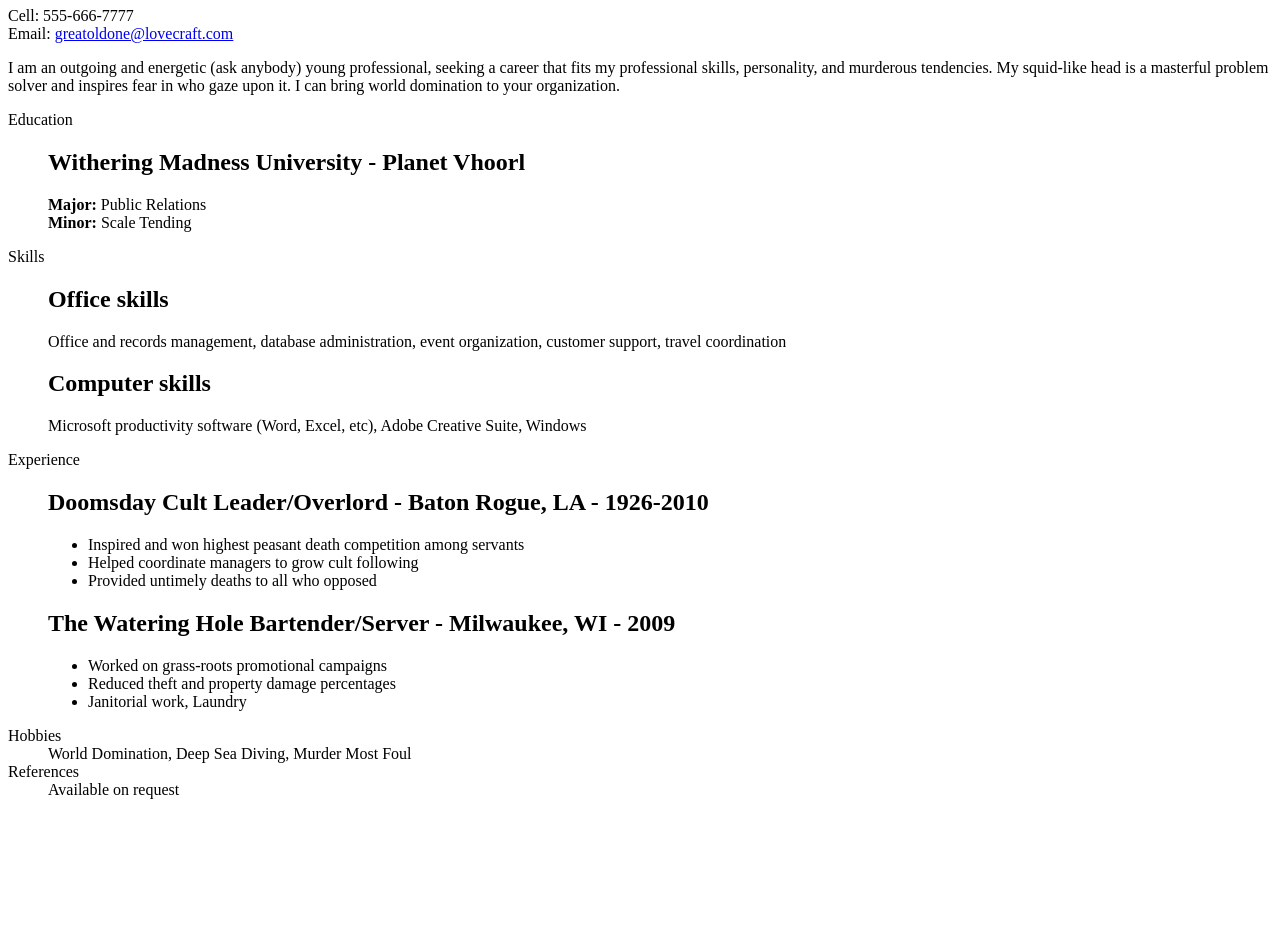
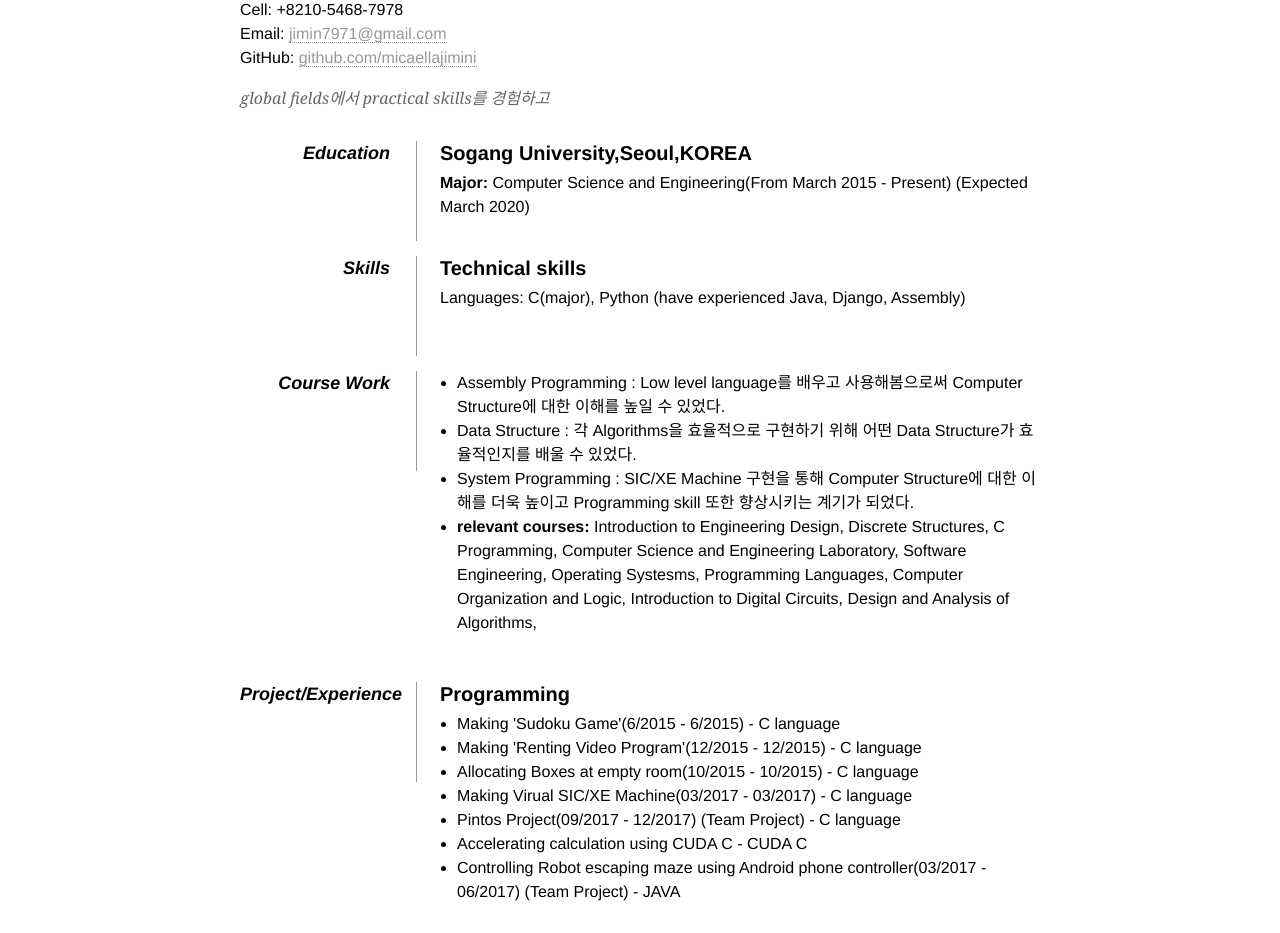
Before and after one commit to micaellajimini/micaellajimini.github.io, a plain HTML site: page index.html in a window 1280 px wide. Shown: the part 99-1032 px from the top of the page. Before the commit the page ends 914 px from the top, so only its background shows below. Drawn offline with Linux system fonts and the light colour scheme.

Commit message:
except objective

```diff
--- a/index.html
+++ b/index.html
@@ -8,33 +8,31 @@
 
      <title>One Page Resume</title>
 
-	 <link rel="stylesheet" href=".default.css" type="text/css" media='all'>
+	 <link rel="stylesheet" href="./default.css" type="text/css" media='all'>
 </head>
 
 <body>
 
     <div id="page-wrap">
 
-        <img src="images/cthulu.png" alt="Photo of Cthulu" id="pic" />
+        <!--<img src="images/cthulu.png" alt="Photo of Cthulu" id="pic" />-->
 
         <div id="contact-info" class="vcard">
 
             <!-- Microformats! -->
 
-            <h1 class="fn">C'thulhu</h1>
+            <h1 class="fn">RESUME</h1>
 
             <p>
-                Cell: <span class="tel">555-666-7777</span><br />
-                Email: <a class="email" href="mailto:greatoldone@lovecraft.com">greatoldone@lovecraft.com</a>
+                Cell: <span class="tel">+8210-5468-7978</span><br />
+                Email: <a class="email" href="mailto:jimin7971@gmail.com">jimin7971@gmail.com</a><br />
+                GitHub: <a href="https://github.com/micaellajimini">github.com/micaellajimini</a>
             </p>
         </div>
 
         <div id="objective">
             <p>
-                I am an outgoing and energetic (ask anybody) young professional, seeking a
-                career that fits my professional skills, personality, and murderous tendencies.
-                My squid-like head is a masterful problem solver and inspires fear in who gaze upon it.
-                I can bring world domination to your organization.
+                global fields에서 practical skills를 경험하고
             </p>
         </div>
 
@@ -45,54 +43,56 @@
 
             <dt>Education</dt>
             <dd>
-                <h2>Withering Madness University - Planet Vhoorl</h2>
-                <p><strong>Major:</strong> Public Relations<br />
-                   <strong>Minor:</strong> Scale Tending</p>
+                <h2>Sogang University,Seoul,KOREA</h2>
+                <p><strong>Major:</strong> Computer Science and Engineering(From March 2015 - Present) (Expected March 2020)</p>
             </dd>
 
             <dd class="clear"></dd>
 
             <dt>Skills</dt>
             <dd>
-                <h2>Office skills</h2>
-                <p>Office and records management, database administration, event organization, customer support, travel coordination</p>
+                <h2>Technical skills</h2>
+                <p>Languages: C(major), Python (have experienced Java, Django, Assembly)
 
-                <h2>Computer skills</h2>
-                <p>Microsoft productivity software (Word, Excel, etc), Adobe Creative Suite, Windows</p>
+                </p>
             </dd>
 
             <dd class="clear"></dd>
 
-            <dt>Experience</dt>
+            <dt>Course Work</dt>
             <dd>
-                <h2>Doomsday Cult <span>Leader/Overlord - Baton Rogue, LA - 1926-2010</span></h2>
                 <ul>
-                    <li>Inspired and won highest peasant death competition among servants</li>
-                    <li>Helped coordinate managers to grow cult following</li>
-                    <li>Provided untimely deaths to all who opposed</li>
-                </ul>
-
-                <h2>The Watering Hole <span>Bartender/Server - Milwaukee, WI - 2009</span></h2>
-                <ul>
-                    <li>Worked on grass-roots promotional campaigns</li>
-                    <li>Reduced theft and property damage percentages</li>
-                    <li>Janitorial work, Laundry</li>
+                    <li> Assembly Programming : Low level language를 배우고 사용해봄으로써 Computer Structure에 대한 이해를 높일 수 있었다.</li>
+                    <li> Data Structure : 각 Algorithms을 효율적으로 구현하기 위해 어떤 Data Structure가 효율적인지를 배울 수 있었다.</li>
+                    <li> System Programming : SIC/XE Machine 구현을 통해 Computer Structure에 대한 이해를 더욱 높이고 Programming skill 또한 향상시키는 계기가 되었다.</li>
+                    <li> <strong>relevant courses:</strong> Introduction to Engineering Design, Discrete Structures, C Programming, Computer Science and Engineering Laboratory, Software Engineering, Operating Systesms, Programming Languages, Computer Organization and Logic, Introduction to Digital Circuits, Design and Analysis of Algorithms, </li>
                 </ul>
             </dd>
 
             <dd class="clear"></dd>
 
-            <dt>Hobbies</dt>
-            <dd>World Domination, Deep Sea Diving, Murder Most Foul</dd>
-
-            <dd class="clear"></dd>
-
-            <dt>References</dt>
-            <dd>Available on request</dd>
-
+            <dt>Project/Experience</dt>
+            <dd>
+                <h2>Programming</h2>
+                <ul>
+                    <li>Making 'Sudoku Game'(6/2015 - 6/2015) - C language</li>
+                    <li>Making 'Renting Video Program'(12/2015 - 12/2015) - C language</li>
+                    <li>Allocating Boxes at empty room(10/2015 - 10/2015) - C language</li>
+                    <li>Making Virual SIC/XE Machine(03/2017 - 03/2017) - C language</li>
+                    <li>Pintos Project(09/2017 - 12/2017) (Team Project) - C language</li>
+                    <li>Accelerating calculation using CUDA C - CUDA C</li>
+                    <li>Controlling Robot escaping maze using Android phone controller(03/2017 - 06/2017) (Team Project) - JAVA</li>
+                </ul>
+                <h2>Activities</h2>
+                <ul>
+                    <li>스터디 학회의 임원활동 - 스터디 진행 및 랩실 관리</li>
+                    <li>과를 대표하는 임원활동</li>
+                    <li>mentor of Python Programming class</li>
+                    <li>mentor of Data Structure class</li>
+                </ul>
+            </dd>
             <dd class="clear"></dd>
         </dl>
-
         <div class="clear"></div>
 
     </div>
```
